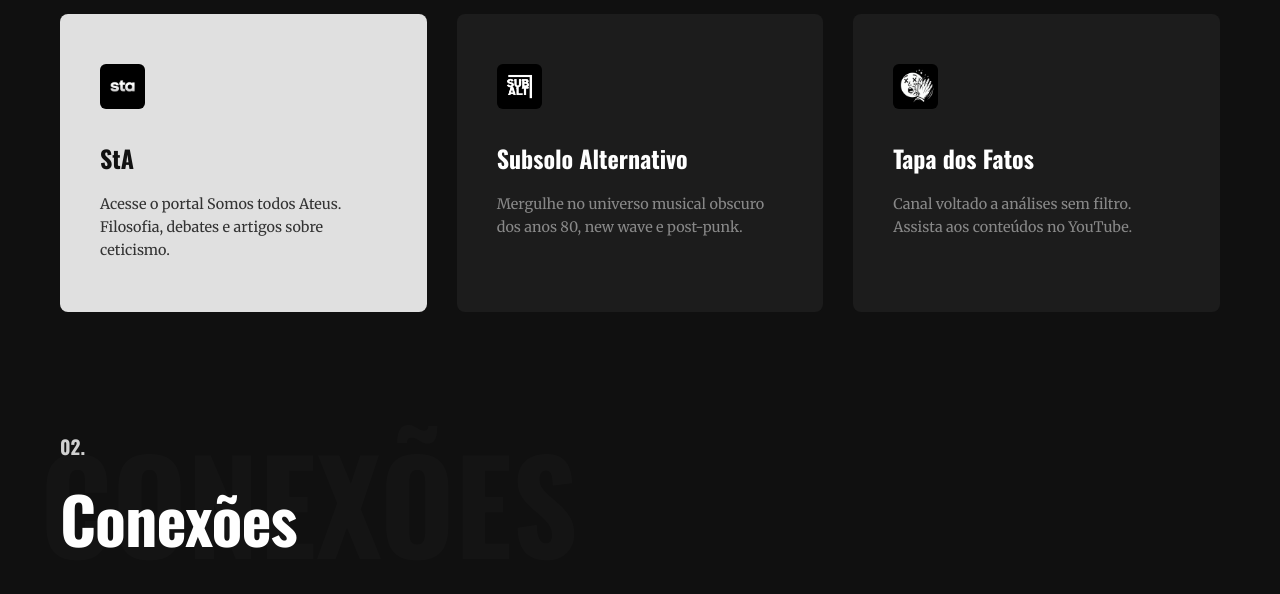
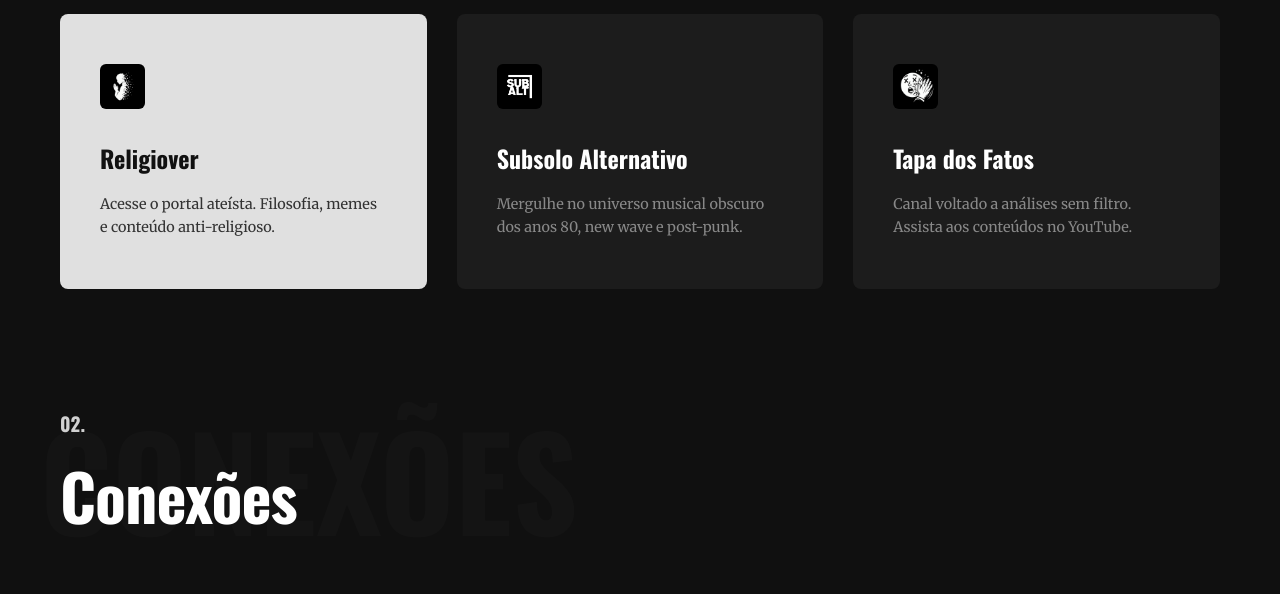
Before and after one commit to unmoshe/unmoshe.github.io, a plain HTML site: page index.html in a window 1280 px wide. Shown: the part 1074-1668 px from the top of the page. Drawn offline with nearby package versions, Linux system fonts and the light colour scheme.

Commit message:
dGVyIDE1IHNldCAyMDI2IDA0OjA5OjQxIC0wMwo=

```diff
--- a/index.html
+++ b/index.html
@@ -590,9 +590,9 @@
 
                     <div class="services-grid">
                         <a href="https://somostodosateus.github.io" target="_blank" class="service-card highlight">
-                            <img src="icons/STA.webp" alt="StA" class="service-icon">
-                            <h3 class="service-title">StA</h3>
-                            <p class="service-desc">Acesse o portal Somos todos Ateus. Filosofia, debates e artigos sobre ceticismo.</p>
+                            <img src="icons/RLGOVER.webp" alt="Religiover" class="service-icon">
+                            <h3 class="service-title">Religiover</h3>
+                            <p class="service-desc">Acesse o portal ateísta. Filosofia, memes e conteúdo anti-religioso.</p>
                         </a>
 
                         <a href="https://subsoloalternativo.github.io" target="_blank" class="service-card">
```
Also changed, not shown: icons/RLGOVER.webp (added), icons/STA.webp (deleted).
